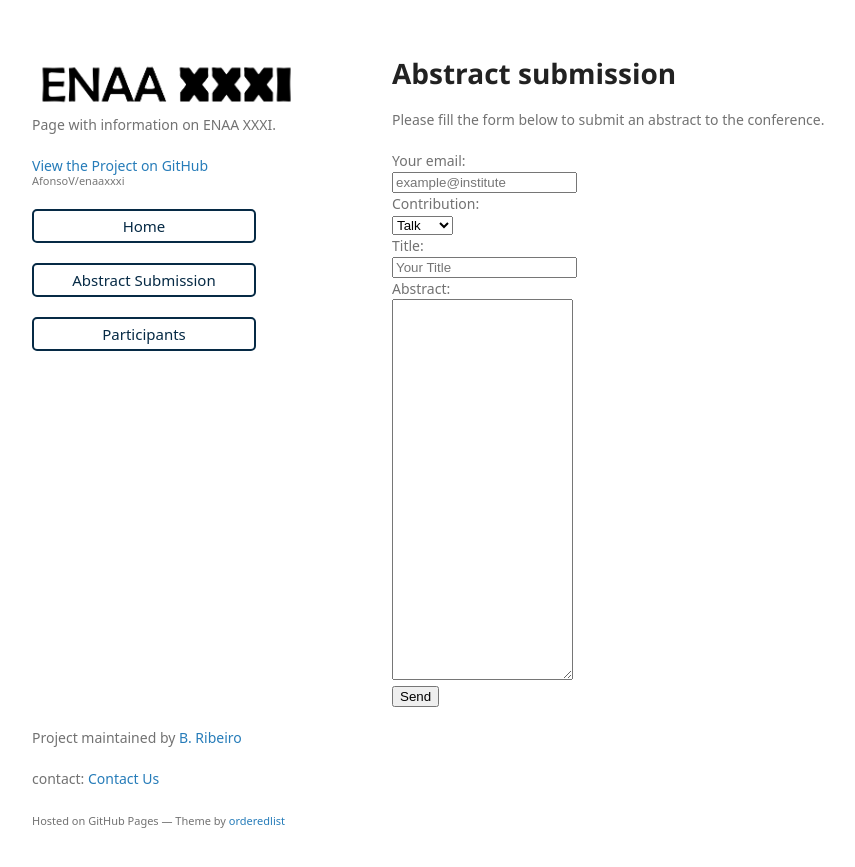
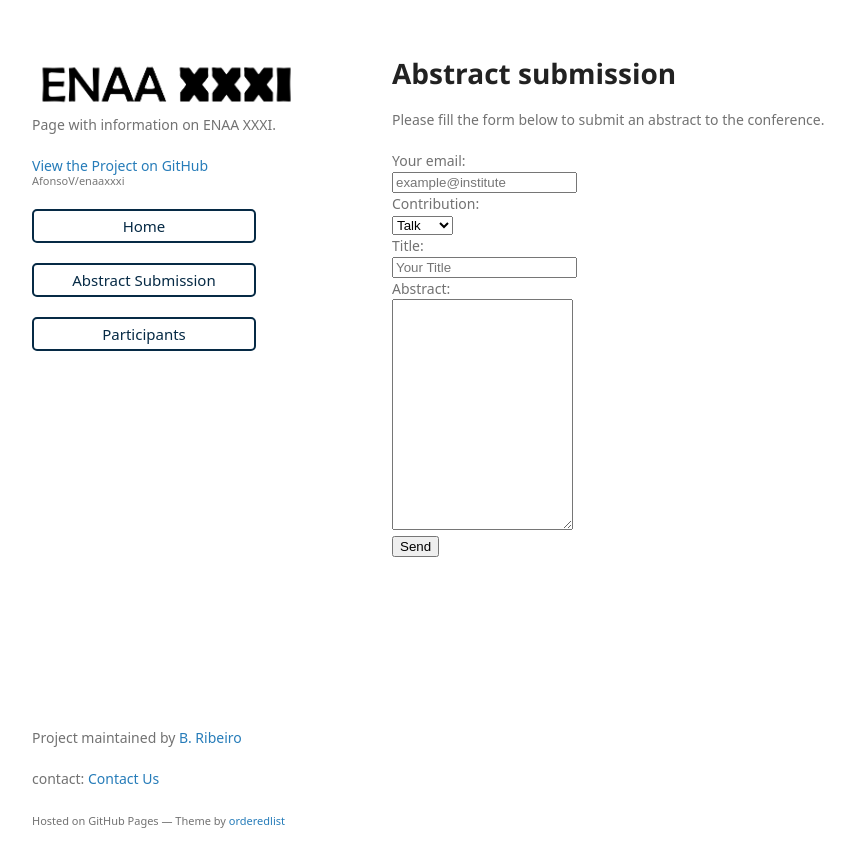
Before and after one commit to AfonsoV/enaaxxxi, a Jekyll site: the page built from abstract.md, in a window 1280 px wide. Shown: the top 867 px of the page, without its empty margins (178-1033 px from the left). Built offline with Jekyll 4.4.1, drawn with Linux system fonts in a browser that asks for light colours; some web fonts are replaced; our own code applies the rules of GitHub Pages for plain Markdown files.

Commit message:
Add files via upload

```diff
--- a/abstract.md
+++ b/abstract.md
@@ -29,7 +29,7 @@ Please fill the form below to submit an abstract to the conference.
   <label>
     Abstract:
 <br>
-    <textarea name="abstract" rows="25" placeholder="Your Abstract Here">
+    <textarea name="abstract" rows="15" columns="150" placeholder="Your Abstract Here">
     </textarea>
   </label>
 <br>
```
